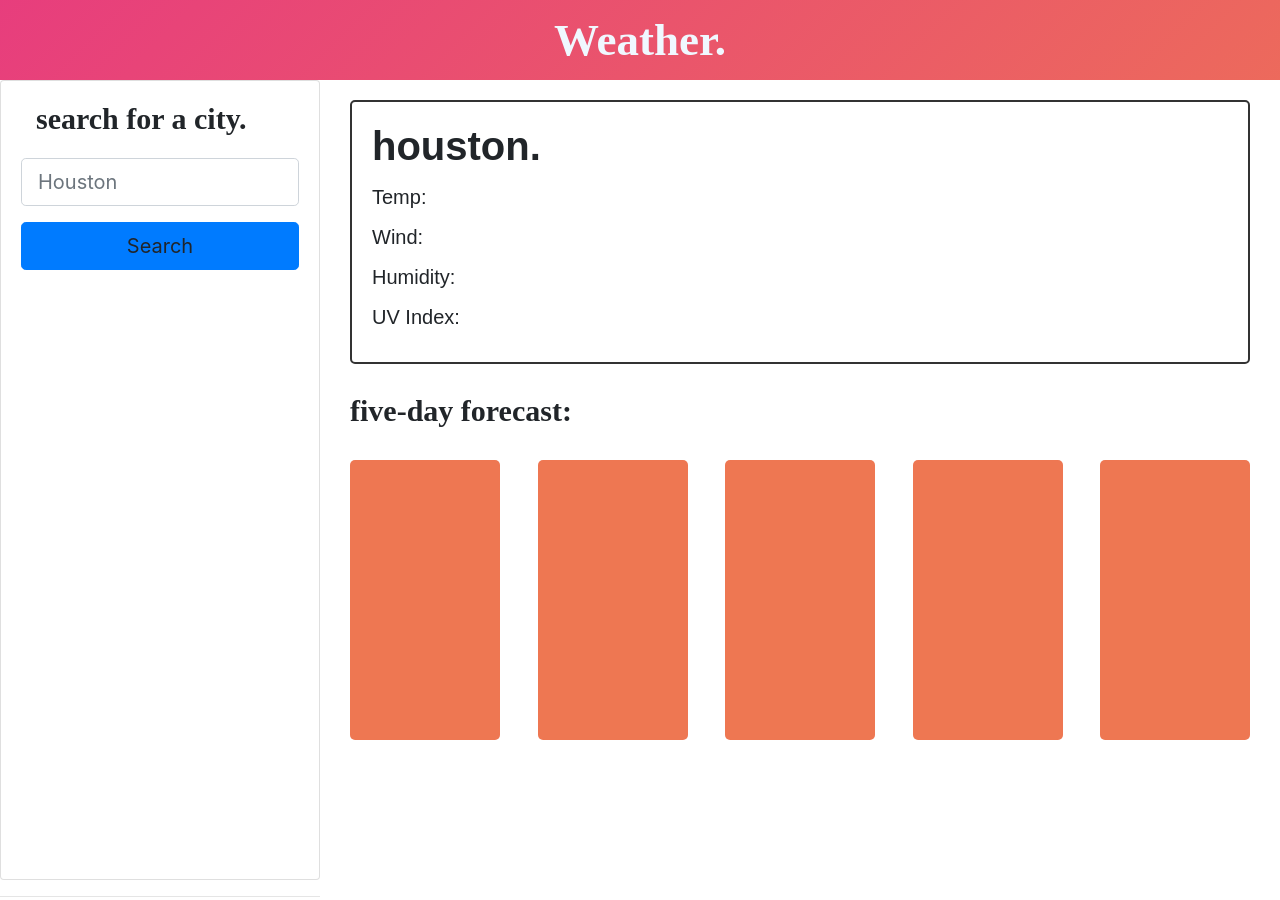
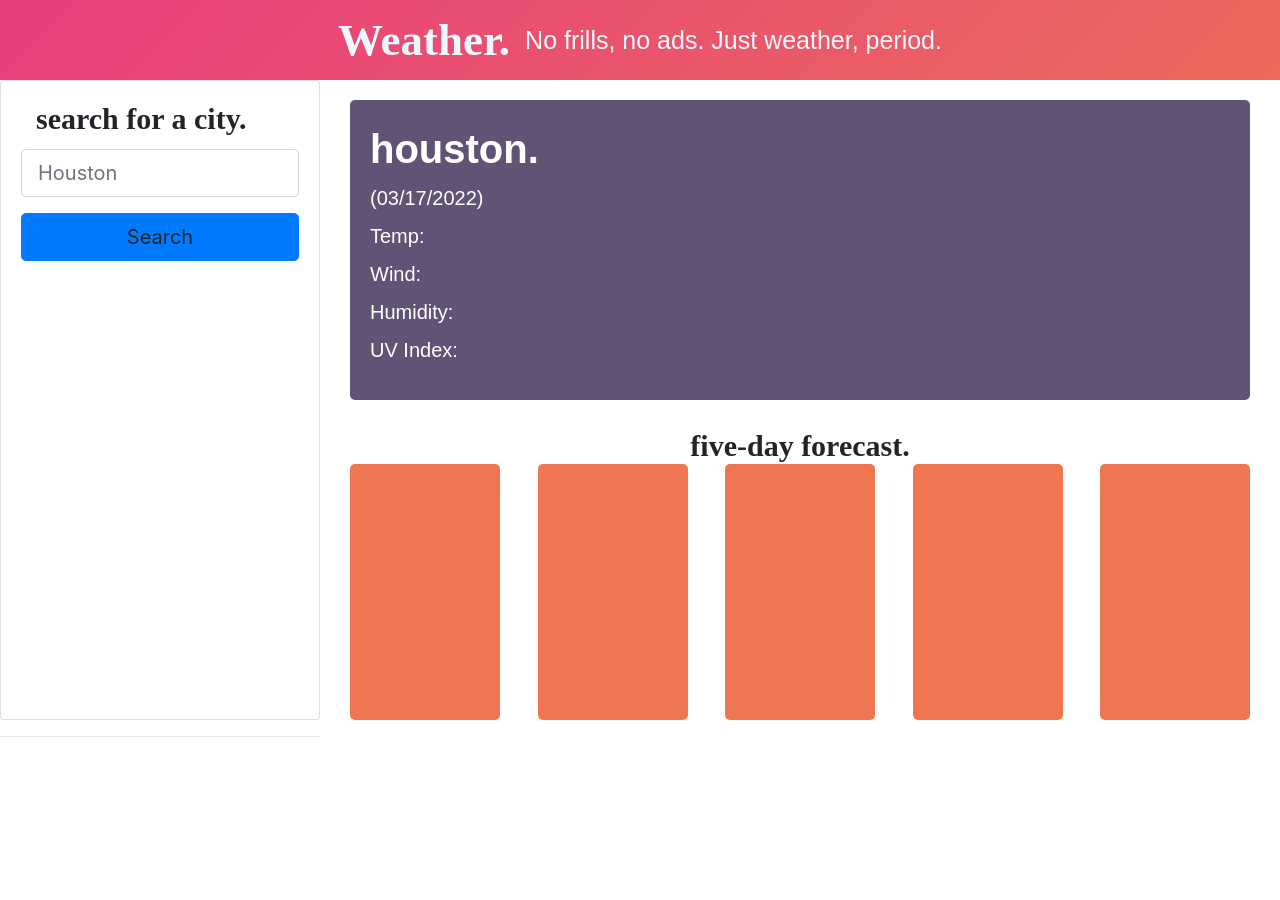
Before and after one commit to wulfsounds/weather-dashboard, a plain HTML site: page index.html in a window 1280 px wide. After the commit the page ends 800 px from the top, so only its background shows below. Drawn offline with nearby package versions, Linux system fonts and the light colour scheme; a web font is replaced by a local one.

Commit message:
Saving to prevent loss

```diff
--- a/assets/css/main.css
+++ b/assets/css/main.css
@@ -1,10 +1,20 @@
+body {
+    /* height: 80vh; */
+}
+
 p {
     font-family: neue-haas-grotesk-display,sans-serif;
     font-weight: 300;
     font-style: normal;
     font-size: 20px;
     margin: 0;
-    margin-top: 10px;
+    margin-bottom: 8px;
+    /* margin-top: 10px; */
+    color: white;
+}
+
+.current-date {
+    margin-top: 3px;
 }
 
 h1 {
@@ -36,6 +46,14 @@ h1 {
 	}
 }
 
+span {
+    font-family: neue-haas-grotesk-display, sans-serif ;
+    font-size: 25px ;
+    font-weight: 100;
+    text-align: center;
+    margin-left: 15px;
+}
+
 .main-contain {
     display: flex;
     justify-content: space-between;
@@ -43,11 +61,20 @@ h1 {
 
 aside {
     width: 600px;
-    height: 100vh;
+    height: 80vh;
 }
 
 .card {
-    height: 100vh;
+    height: 80vh;
+}
+
+.h2-contain {
+    display: flex;
+    justify-content:flex-start;
+    flex: 0;
+    height: 75px;
+    margin-bottom: 10px;
+    margin-top: 25px;
 }
 
 h2,
@@ -57,8 +84,12 @@ h3 {
     font-style: normal;
     font-size: 30px;
     text-align: left;
+    margin: 0;
+    /* height: 45px; */
+}
 
-    height: 45px;
+h3 {
+    text-align: center;
 }
 
 h4 {
@@ -72,12 +103,16 @@ h4 {
     font-size: 40px ;
     font-weight: 800 ;
     margin: 0;
+    color: white;
+    height: 45px;
+    width: 150px;
 }
 
 
 .forecast {
     font-size: 25px;
-    margin-top: 15px;
+    /* margin-top: 15px; */
+    height: 160px;
 }
 
 .container {
@@ -85,29 +120,44 @@ h4 {
     position: relative;
     margin: 0 auto;
     margin-top: 20px;
-    height: 100vh;
+    /* height: 100vh; */
 }
 
 #dashboard {
     display: flex;
     flex-direction: column;
     justify-content: space-between;
-    height: 80vh;
+    /* height: 80vh; */
 }
 
 .display-top,
 .display-bottom {
     margin: 0;
-    padding: 20px;
-    border: 2px solid #333;
+    /* border: 5px solid rgb(43, 45, 48); */
     border-radius: 5px;
+}
+
+.display-top {
+    display: flex;
+    flex-direction: column;
+    justify-content: first baseline;
+    /* align-items: space-between; */
+    background-color: rgb(97, 83, 117);
+    padding-left: 20px;
+    height: 300px;
+
+}
+
+.display-bottom {
+    padding-top: 10px;
 }
 
 .five-day {
     display: flex;
+    flex: 1 0 auto;
     justify-content: space-between;
     /* border: #e73c7e solid 2px; */
-    height: 35vh;
+    height: 32vh;
     margin: 0;
 }
 
@@ -118,13 +168,13 @@ h4 {
     font-family: neue-haas-grotesk-display, sans-serif;
     font-size: 40px;
     font-weight: 800;
-    color: aliceblue;
+    color: white;
     text-align: center;
     padding: 10px;
 }
 
 img {
-    width: 75px;
+    width: 50px;
     margin: 0;
-    padding-bottom: 10px;
+    /* padding-bottom: 10px; */
 }
--- a/assets/js/test.js
+++ b/assets/js/test.js
@@ -10,6 +10,10 @@ let temp;
 let wind;
 let humidity;
 let uvIndex;
+
+// Setting the clock to exist beneath city name
+let currentDate = moment().format("L");
+$(".current-date").text(`(${currentDate})`);
 
 // Set button to fire off localCity();
 searchBtn.addEventListener("click", localCity);
@@ -79,15 +83,14 @@ function dashboard() {
 	// Build Header with City Name, todays date, and weather icon
 	// Current Date
 	let icon = weather.current.weather[0].icon;
-	let currentDate = moment().format("L");
+
 	// Weather Icon
 	let img = document.createElement("img");
 	img.setAttribute(`src`, `http://openweathermap.org/img/wn/${icon}@2x.png`);
 	img.setAttribute("alt", "weather-icon");
 	// Header
 	$(".city-name").text(`${getLocation.toLowerCase()}.`);
-	$(".current-date").text(`(${currentDate})`);
-	$(".city-name").append(img);
+	$(".h2-contain").append(img);
 
 	// Populate top display with temp, wind, humidity, and UV
 	// Temp
--- a/index.html
+++ b/index.html
@@ -13,12 +13,12 @@
     <!-- Third-Party Fonts.css -->
     <link rel="stylesheet" href="https://use.typekit.net/wxx1acr.css">
     <link rel="stylesheet" type="text/css" href="./assets/css/main.css" />
-    <title>Weather. | Made with OpenWeather API</title>
+    <title>Weather. | Just Weather, period.</title>
 </head>
 
 <body>
     <header>
-        <h1 class="col-12">Weather.</h1>
+        <h1 class="col-12">Weather.<span>No frills, no ads. Just weather, period.</span></h1>
     </header>
     <main class="main-contain">
 
@@ -39,18 +39,20 @@
         <div class="container col-9">
             <div id="dashboard" class="container-fluid">
                 <div class="display-top">
-                    <h2 class="city-name">houston.</h2>
-                    <p class="current-date"></p>
+                    <div class="h2-contain">
+                        <h2 class="city-name">houston.</h2>
+                    </div>
                     <div class="forecast">
+                        <p class="current-date"></p>
                         <p class="temp">Temp:</p>
                         <p class="wind">Wind:</p>
                         <p class="humid">Humidity:</p>
-                        <p class="uv-index">UV Index: <span><h4 class="badge"></h4></span>
+                        <p class="uv-index">UV Index: <span class="badge"></span>
                         </p>
                     </div>
                 </div>
-                <div id="display-bottom"></div>
-                <h3>five-day forecast:</h3>
+                <div id="display-bottom">
+                <h3>five-day forecast.</h3>
                 <div class="five-day">
                     <div id="week" class="col-2 day-one"></div>
                     <div id="week" class="col-2 day-two"></div>
@@ -58,6 +60,7 @@
                     <div id="week" class="col-2 day-four"></div>
                     <div id="week" class="col-2 day-five"></div>
                 </div>
+            </div>
             </div>
         </div>
     </main>
```
Also changed, not shown: 1 other file.
